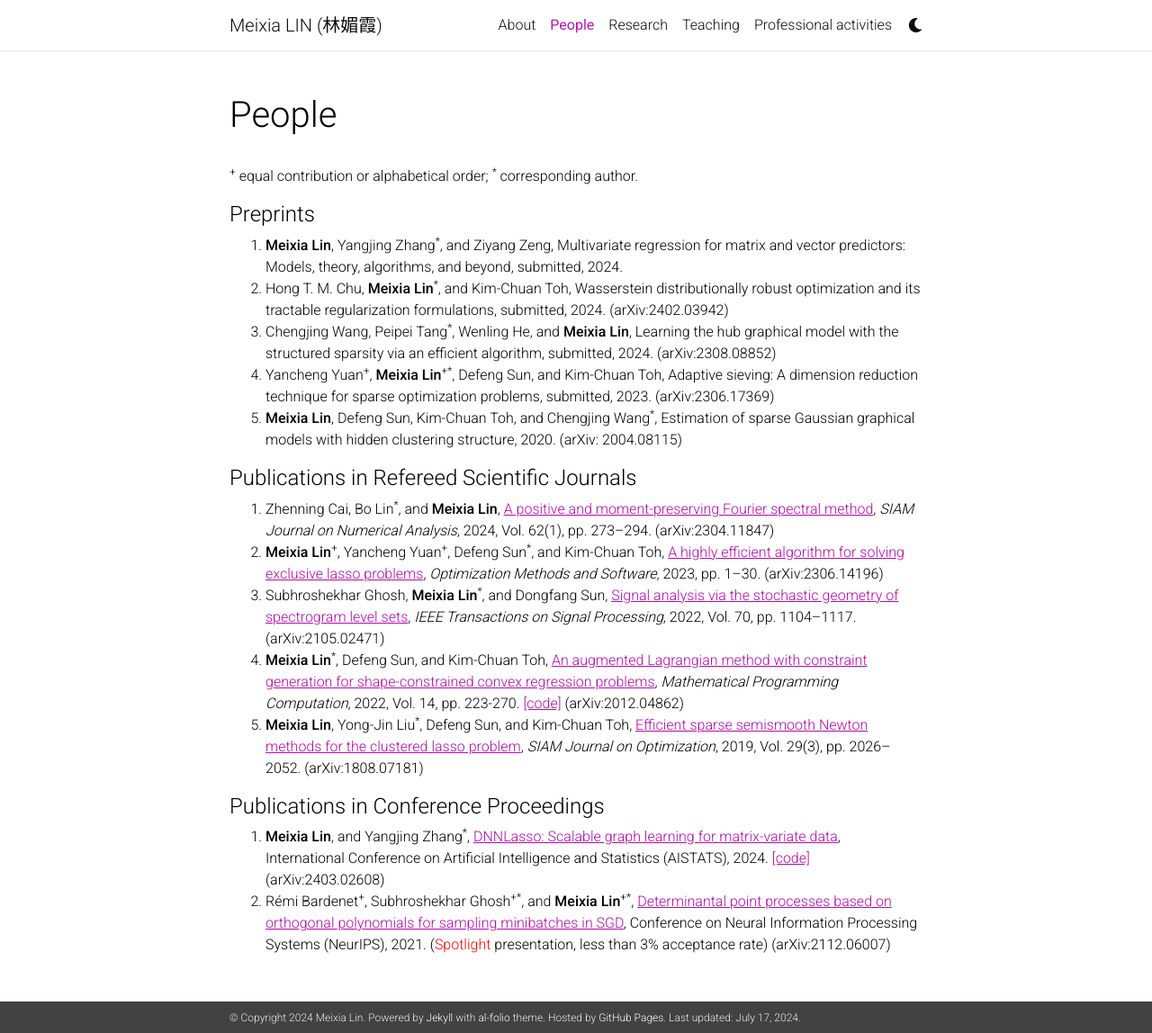
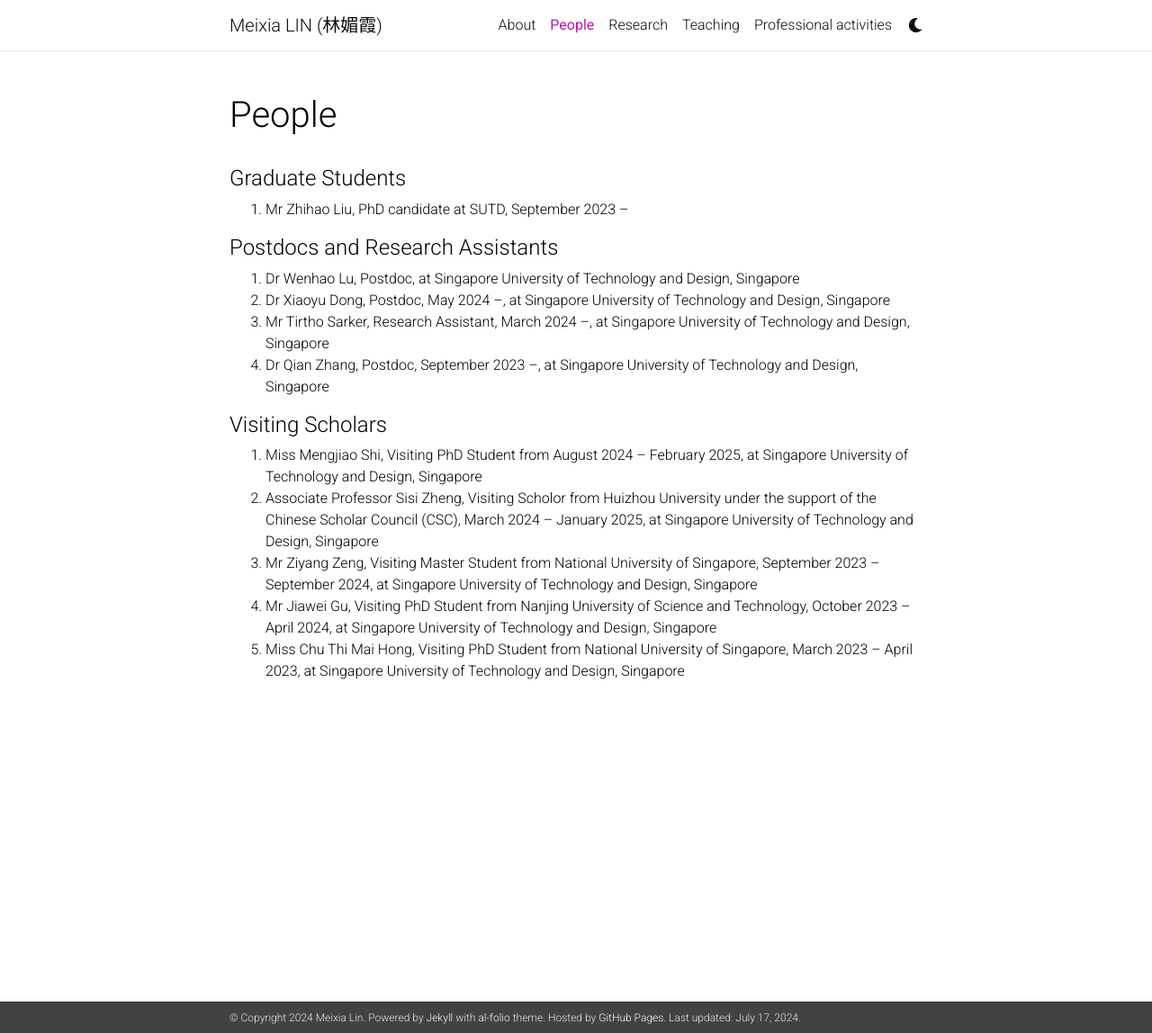
Before and after one commit to linmeixia/linmeixia.github.io, a Jekyll site: the page built from _pages/people.md, in a window 1280 px wide and 1148 px high. Shown: the whole window at 90% size. Built offline with Jekyll 4.4.1, drawn with Linux system fonts in a browser that asks for light colours; nearby versions of some CDN libraries; comment, search, counter and statistics services are not loaded; a style sheet for code colours, icons or effects is not loaded.

Commit message:
Update people.md

```diff
--- a/_pages/people.md
+++ b/_pages/people.md
@@ -7,29 +7,25 @@ mysort: a
 nav: true
 ---
 
-<sup>+</sup> equal contribution or alphabetical order; <sup>*</sup> corresponding author.
 
-<h4>Preprints</h4>
+<h4>Graduate Students</h4>
 
-1. <strong>Meixia Lin</strong>, Yangjing Zhang<sup>*</sup>, and Ziyang Zeng, Multivariate regression for matrix and vector predictors: Models, theory, algorithms, and beyond, submitted, 2024.
-2. Hong T. M. Chu, <strong>Meixia Lin</strong><sup>*</sup>, and Kim-Chuan Toh, Wasserstein distributionally robust optimization and its tractable regularization formulations, submitted, 2024. (arXiv:2402.03942)
-3. Chengjing Wang, Peipei Tang<sup>*</sup>, Wenling He, and <strong>Meixia Lin</strong>, Learning the hub graphical model with the structured sparsity via an efficient algorithm, submitted, 2024. (arXiv:2308.08852)
-4. Yancheng Yuan<sup>+</sup>, <strong>Meixia Lin</strong><sup>+*</sup>, Defeng Sun, and Kim-Chuan Toh, Adaptive sieving: A dimension reduction technique for sparse optimization problems, submitted, 2023. (arXiv:2306.17369)
-5. <strong>Meixia Lin</strong>, Defeng Sun, Kim-Chuan Toh, and Chengjing Wang<sup>*</sup>, Estimation of sparse Gaussian graphical models with hidden clustering structure, 2020. (arXiv: 2004.08115)
+1. Mr Zhihao Liu, PhD candidate at SUTD, September 2023 --
 
 
-<h4>Publications in Refereed Scientific Journals</h4>
+<h4>Postdocs and Research Assistants</h4>
 
-1. Zhenning Cai, Bo Lin<sup>*</sup>, and <strong>Meixia Lin</strong>, <a href="https://epubs.siam.org/doi/10.1137/23M1563918" style="text-decoration: underline;"> A positive and moment-preserving Fourier spectral method</a>, _SIAM Journal on Numerical Analysis_, 2024, Vol. 62(1), pp. 273--294. (arXiv:2304.11847)
-2. <strong>Meixia Lin</strong><sup>+</sup>, Yancheng Yuan<sup>+</sup>, Defeng Sun<sup>*</sup>, and Kim-Chuan Toh, <a href="https://www.tandfonline.com/doi/full/10.1080/10556788.2023.2253356" style="text-decoration: underline;"> A highly efficient algorithm for solving exclusive lasso problems</a>, _Optimization Methods and Software_, 2023, pp. 1--30. (arXiv:2306.14196)
-3. Subhroshekhar Ghosh, <strong>Meixia Lin</strong><sup>*</sup>, and Dongfang Sun, <a href="https://ieeexplore.ieee.org/document/9720125" style="text-decoration: underline;"> Signal analysis via the stochastic geometry of spectrogram level sets</a>, _IEEE Transactions on Signal Processing_, 2022, Vol. 70, pp. 1104--1117. (arXiv:2105.02471)
-4. <strong>Meixia Lin</strong><sup>*</sup>, Defeng Sun, and Kim-Chuan Toh, <a href="https://link.springer.com/article/10.1007/s12532-021-00210-0" style="text-decoration: underline;"> An augmented Lagrangian method with constraint generation for shape-constrained convex regression problems</a>, _Mathematical Programming Computation_, 2022, Vol. 14, pp. 223-270. <a href="https://doi.org/10.5281/zenodo.5543733" style="text-decoration: underline;">[code]</a> (arXiv:2012.04862)
-5. <strong>Meixia Lin</strong>, Yong-Jin Liu<sup>*</sup>, Defeng Sun, and Kim-Chuan Toh, <a href="https://epubs.siam.org/doi/abs/10.1137/18M1207752" style="text-decoration: underline;"> Efficient sparse semismooth Newton methods for the clustered lasso problem</a>, _SIAM Journal on Optimization_, 2019, Vol. 29(3), pp. 2026--2052. (arXiv:1808.07181)
+1. Dr Wenhao Lu, Postdoc, at Singapore University of Technology and Design, Singapore
+2. Dr Xiaoyu Dong, Postdoc, May 2024 --, at Singapore University of Technology and Design, Singapore
+3. Mr Tirtho Sarker, Research Assistant, March 2024 --, at Singapore University of Technology and Design, Singapore
+4. Dr Qian Zhang, Postdoc, September 2023 --, at Singapore University of Technology and Design, Singapore
 
 
 
+<h4>Visiting Scholars</h4>
 
-<h4>Publications in Conference Proceedings</h4>
-
-1. <strong>Meixia Lin</strong>, and Yangjing Zhang<sup>*</sup>, <a href="https://proceedings.mlr.press/v238/lin24b.html" style="text-decoration: underline;"> DNNLasso: Scalable graph learning for matrix-variate data</a>, International Conference on Artificial Intelligence and Statistics (AISTATS), 2024. <a href="https://github.com/YangjingZhang/DNNLasso" style="text-decoration: underline;">[code]</a> (arXiv:2403.02608)
-2. Rémi Bardenet<sup>+</sup>, Subhroshekhar Ghosh<sup>+*</sup>, and <strong>Meixia Lin</strong><sup>+*</sup>, <a href="https://dl.acm.org/doi/10.5555/3540261.3541502" style="text-decoration: underline;"> Determinantal point processes based on orthogonal polynomials for sampling minibatches in SGD</a>, Conference on Neural Information Processing Systems (NeurIPS), 2021. (<span style="color:red">Spotlight</span> presentation, less than 3% acceptance rate) (arXiv:2112.06007)
+1. Miss Mengjiao Shi, Visiting PhD Student from August 2024 -- February 2025, at Singapore University of Technology and Design, Singapore
+2. Associate Professor Sisi Zheng, Visiting Scholor from Huizhou University under the support of the Chinese Scholar Council (CSC), March 2024 -- January 2025, at Singapore University of Technology and Design, Singapore
+3. Mr Ziyang Zeng, Visiting Master Student from National University of Singapore, September 2023 -- September 2024, at Singapore University of Technology and Design, Singapore
+4. Mr Jiawei Gu, Visiting PhD Student from Nanjing University of Science and Technology, October 2023 -- April 2024, at Singapore University of Technology and Design, Singapore
+5. Miss Chu Thi Mai Hong, Visiting PhD Student from National University of Singapore, March 2023 -- April 2023, at Singapore University of Technology and Design, Singapore
```
